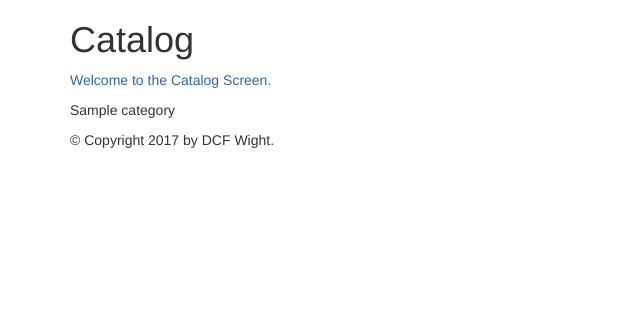
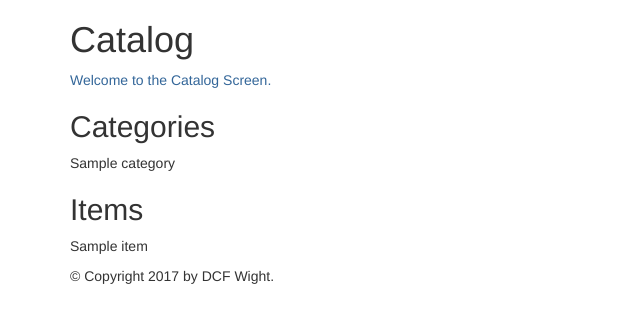
Before and after one commit to dcfwight/catalog, a Flask app: page / in a window 1280 px wide. Shown: the top 323 px of the page, without its empty margins (0-640 px from the left). Run offline with Flask 2, Linux system fonts and the light colour scheme; tables that the repository leaves empty hold one stand-in row (values such as "Sample post"); some libraries are stand-ins or nearby versions.

Commit message:
Query database on Items and return to catalog.html

```diff
--- a/templates/catalog.html
+++ b/templates/catalog.html
@@ -10,8 +10,15 @@
   <h1>Catalog</h1>
   <p class="important">Welcome to the Catalog Screen.</p>
     {% if categories %}
-        {% for category in categories %}
-            <p>{{category.name}}</p>
-        {% endfor %}
+      <h2>Categories</h2>
+      {% for category in categories %}
+        <p>{{category.name}}</p>
+      {% endfor %}
+    {% endif %}
+    {% if items %}
+      <h2>Items</h2>
+      {% for item in items %}
+        <p>{{item.name}}</p>
+      {% endfor %}
     {% endif %}
 {% endblock %}
--- a/views.py
+++ b/views.py
@@ -62,11 +62,13 @@ dummy_items = {
 
 @app.route('/', methods=['GET'])
 @app.route('/catalog/', methods=['GET'])
-def showCategories():
+def showCatalog():
 	categories = session.query(Category).order_by(Category.name)
 	for category in categories:
 		pp.pprint(category.serialize)
-	return render_template('catalog.html', categories=categories)
+	items = session.query(Item).all()
+	return render_template('catalog.html', categories=categories,
+							items = items)
 
 @app.route('/createItem/', methods=['POST'])
 def createItem(name, description, category_id, user_id):
```
